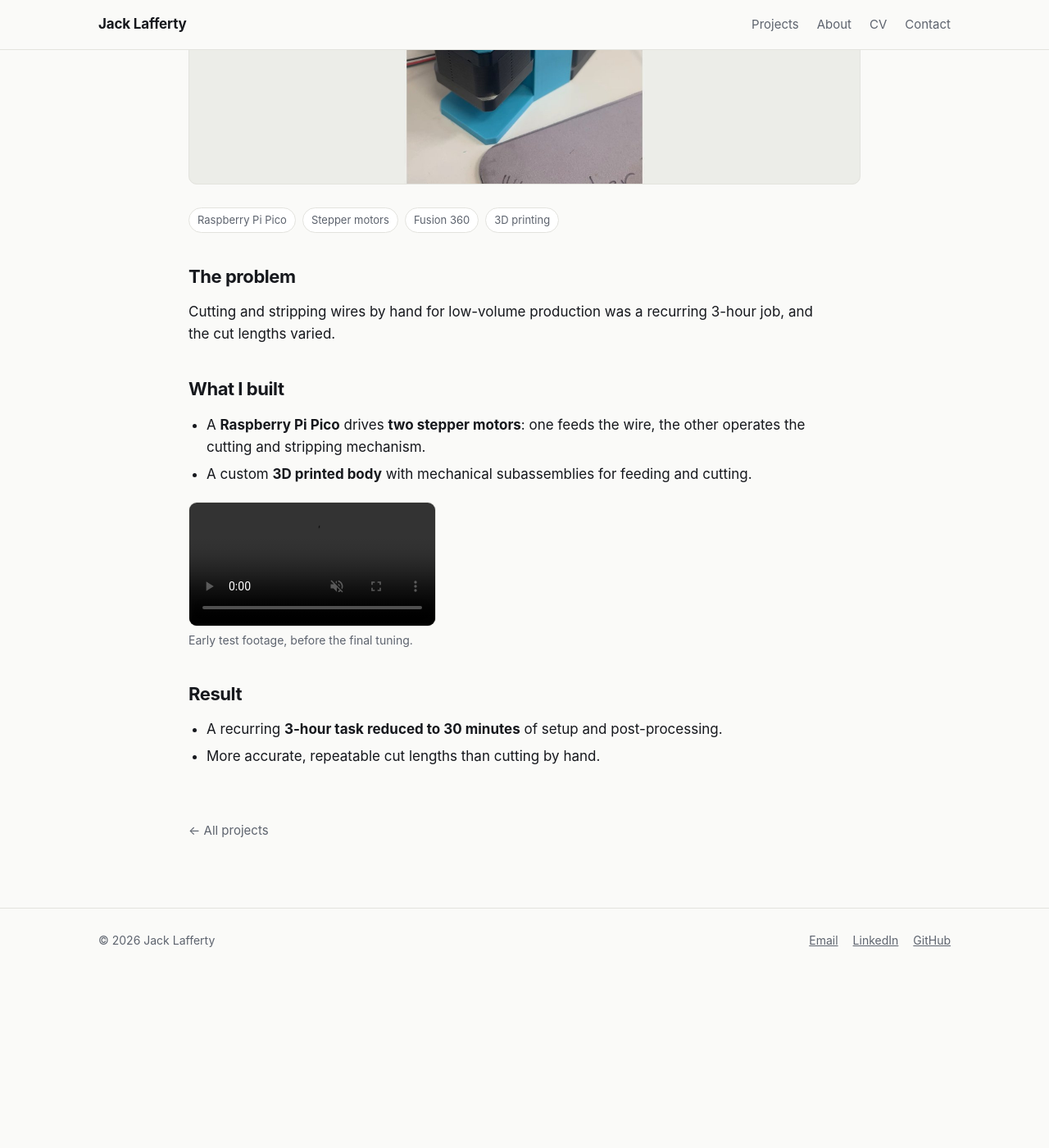
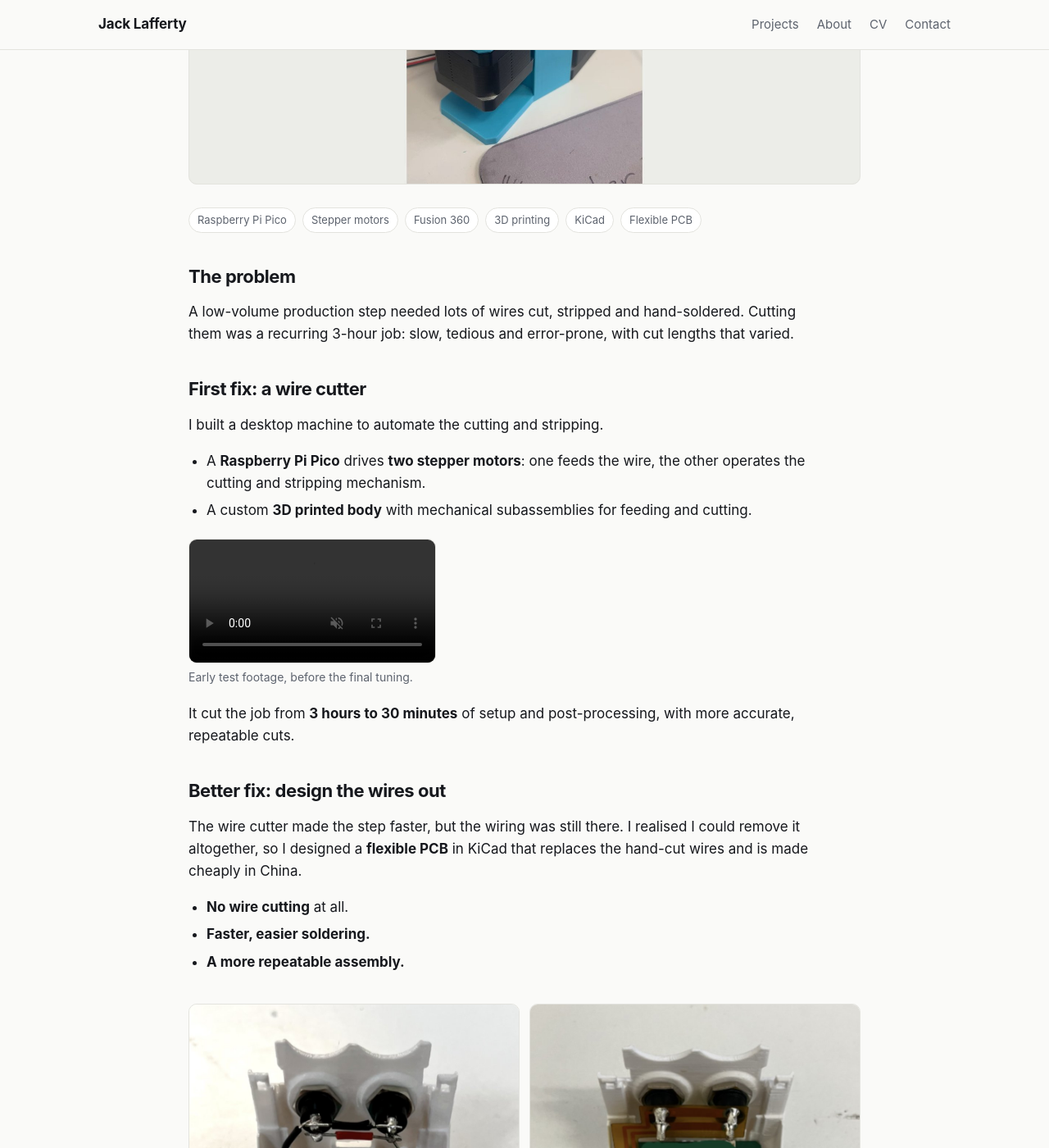
Before and after one commit to jack-laff/jack-laff.github.io, a Jekyll site: the page built from _projects/wire-cutter.md, in a window 1280 px wide and 1400 px high, scrolled down 749 px. Shown: the whole window at 82% size. Built offline with Jekyll 4.4.1, drawn with Linux system fonts in a browser that asks for light colours; before the commit the page ends 1935 px from its top, so only the background shows below that; some of the changed text lies outside the part shown; grey boxes are pictures that could not be loaded.

Commit message:
Merge wire cutter and flex PCB into one story

```diff
--- a/_projects/wire-cutter.md
+++ b/_projects/wire-cutter.md
@@ -1,25 +1,28 @@
 ---
-title: Automatic wire cutter and stripper
-context: Personal project
+title: From wire cutter to flexible PCB
+context: Adia Thermal production
 period: 2026
-order: 4
-summary: A desktop machine that cuts and strips wire for low-volume production, built to automate a slow, repetitive task.
-result: Cut a recurring 3-hour task to 30 minutes, with more accurate cuts.
+order: 3
+summary: A low-volume production step needed lots of wires cut by hand. I automated it with a wire cutter, then designed it out entirely with a flexible PCB.
+result: Cut a 3-hour wiring task to 30 minutes, then eliminated it with a flexible PCB.
 cover: /assets/img/wire-cutter/cover.jpg
 cover_alt: 3D printed wire cutter with two stepper motors and a lead screw
 metrics:
   - value: "3 h → 30 min"
-    label: recurring task time
-  - value: "2"
-    label: stepper motors, Pico-controlled
-tools: [Raspberry Pi Pico, Stepper motors, Fusion 360, 3D printing]
+    label: wire preparation, with the wire cutter
+  - value: "Eliminated"
+    label: wire cutting, with the flexible PCB
+tools: [Raspberry Pi Pico, Stepper motors, Fusion 360, 3D printing, KiCad, Flexible PCB]
 ---
 
 ## The problem
 
-Cutting and stripping wires by hand for low-volume production was a recurring 3-hour job, and the cut lengths varied.
+A low-volume production step needed lots of wires cut, stripped and hand-soldered. Cutting them was a recurring
+3-hour job: slow, tedious and error-prone, with cut lengths that varied.
 
-## What I built
+## First fix: a wire cutter
+
+I built a desktop machine to automate the cutting and stripping.
 
 - A **Raspberry Pi Pico** drives **two stepper motors**: one feeds the wire, the other operates the cutting and
   stripping mechanism.
@@ -30,7 +33,24 @@ Cutting and stripping wires by hand for low-volume production was a recurring 3-
   <figcaption>Early test footage, before the final tuning.</figcaption>
 </figure>
 
-## Result
+It cut the job from **3 hours to 30 minutes** of setup and post-processing, with more accurate, repeatable cuts.
 
-- A recurring **3-hour task reduced to 30 minutes** of setup and post-processing.
-- More accurate, repeatable cut lengths than cutting by hand.
+## Better fix: design the wires out
+
+The wire cutter made the step faster, but the wiring was still there. I realised I could remove it altogether, so I
+designed a **flexible PCB** in KiCad that replaces the hand-cut wires and is made cheaply in China.
+
+- **No wire cutting** at all.
+- **Faster, easier soldering.**
+- **A more repeatable assembly.**
+
+<div class="gallery">
+  <figure>
+    <img src="{{ '/assets/img/production-pcbs/flex-before.jpg' | relative_url }}" alt="Device with a hand-soldered wire assembly">
+    <figcaption>Before: hand-cut, hand-soldered wiring.</figcaption>
+  </figure>
+  <figure>
+    <img src="{{ '/assets/img/production-pcbs/flex-after.jpg' | relative_url }}" alt="Same device with a flexible PCB in place of the wiring">
+    <figcaption>After: one flexible PCB. Main board obscured.</figcaption>
+  </figure>
+</div>
```
